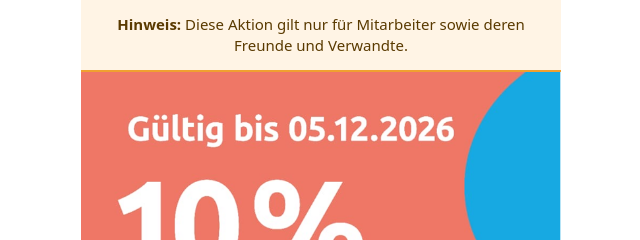
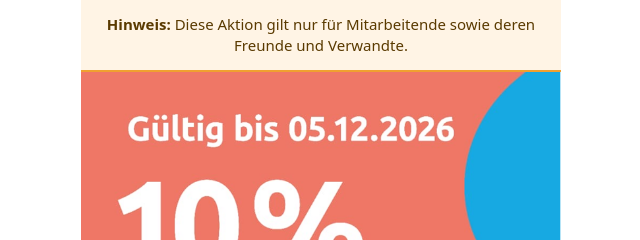
Before and after one commit to BudniCoupons/Coupon_F-F, a plain HTML site: page index.html in a window 1280 px wide. Shown: the top 240 px of the page, 319-959 px from the left. Drawn offline with Linux system fonts and the light colour scheme.

Commit message:
Use Mitarbeitende in notice
Co-Authored-By: Claude Sonnet 5.5 <noreply@anthropic.com>
Claude-Session: https://claude.ai/code/session_0143yB9vWNFY9b1kjDvK2sVy

```diff
--- a/index.html
+++ b/index.html
@@ -21,7 +21,7 @@
 </head>
 <body>
 <div class="wrap">
-  <p class="notice"><strong>Hinweis:</strong> Diese Aktion gilt nur für Mitarbeiter sowie deren Freunde und Verwandte.</p>
+  <p class="notice"><strong>Hinweis:</strong> Diese Aktion gilt nur für Mitarbeitende sowie deren Freunde und Verwandte.</p>
   <img id="coupon" src="coupon.png" alt="Gutschein: 10 % Rabatt, gültig bis 05.12.2026">
   <div class="actions">
     <button id="save" type="button">Bild speichern</button>
```
